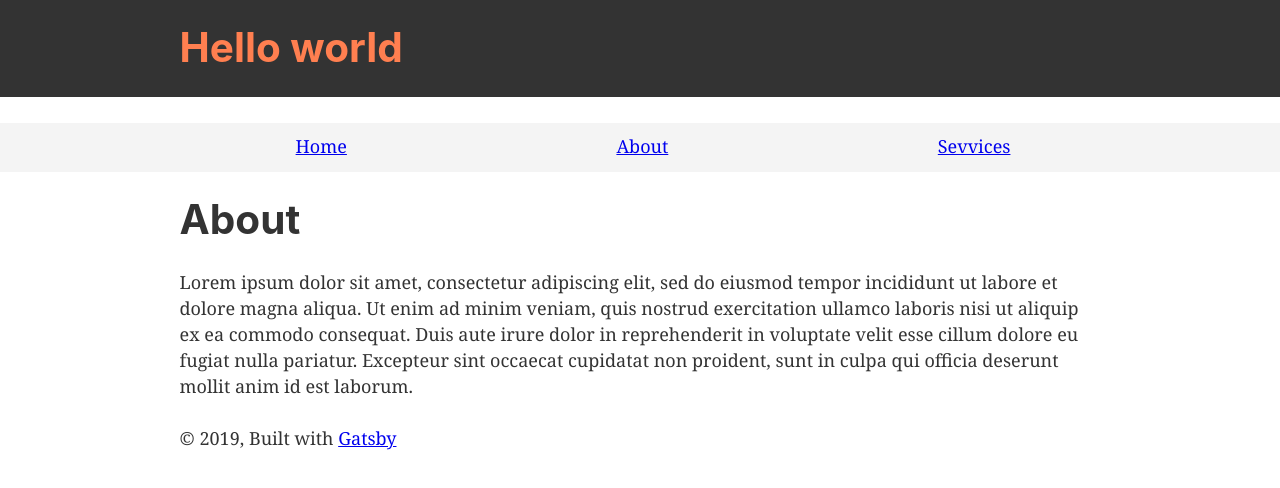
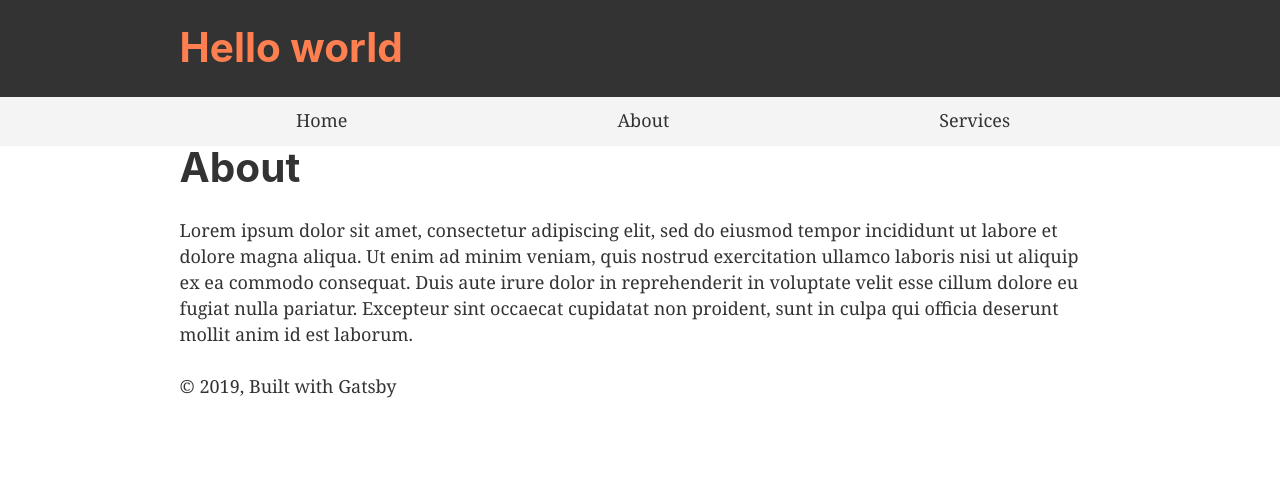
Before and after one commit to romkravets/-gatsby-starter, a Gatsby site: page /about in a window 1280 px wide. Built offline with nearby package versions, Linux system fonts and the light colour scheme; Gatsby itself is replaced by a stand-in of ours.

Commit message:
Style link

```diff
--- a/src/components/header.js
+++ b/src/components/header.js
@@ -6,7 +6,7 @@ const Header = ({ siteTitle }) => (
   <header
     style={{
       background: `#333`,
-      marginBottom: `1.45rem`,
+      marginBottom: `0`,
     }}
   >
     <div
--- a/src/components/layout.css
+++ b/src/components/layout.css
@@ -42,6 +42,8 @@ template {
 a {
   background-color: transparent;
   -webkit-text-decoration-skip: objects;
+  color: #333;
+  text-decoration: none;
 }
 a:active,
 a:hover {
--- a/src/components/menu.js
+++ b/src/components/menu.js
@@ -7,12 +7,13 @@ import { Link } from "gatsby"
 const Menu = () => (
      <div style={{
         background: '#f4f4f4',
-        paddingTop: '10px'
      }}>
         <ul style={{
            listStyle: 'none',
            display: 'flex',
-           justifyContent: 'space-evenly'
+           justifyContent: 'space-evenly',
+           paddingTop: '10px',
+           marginBottom: '0',
         }}>
            <li>
               <Link to="/">Home</Link>
@@ -21,7 +22,7 @@ const Menu = () => (
               <Link to="/about">About</Link>
            </li>
            <li>
-              <Link to="/services">Sevvices</Link>
+              <Link to="/services">Services</Link>
            </li>
         </ul>
 
```
